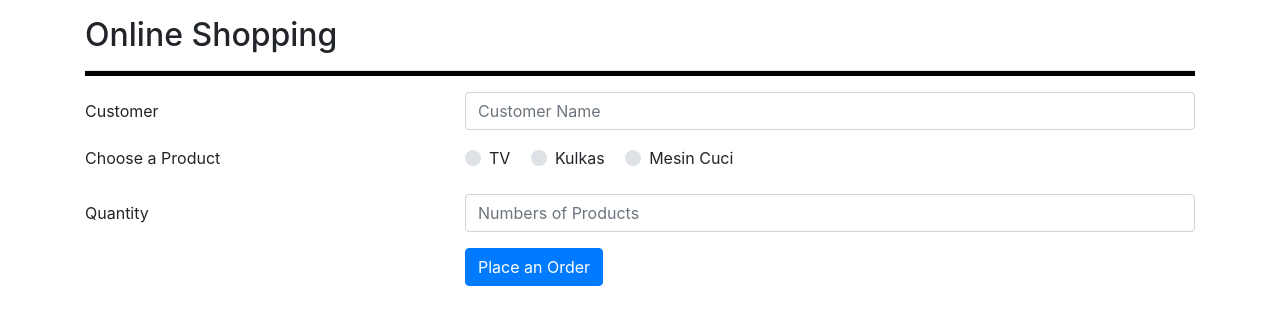
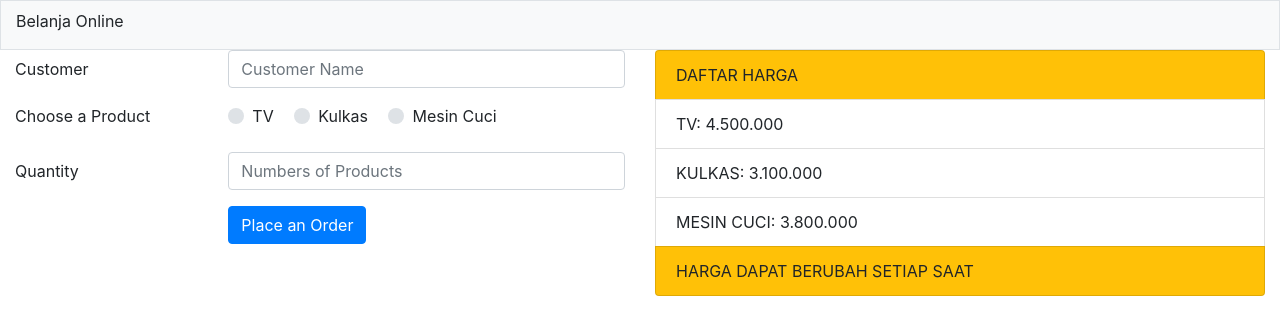
Before and after one commit to Web-Pro-STT-NF/web-pro-II-AdityaMufidMusyaffa-TI01, a PHP site: page /form_belanja.php in a window 1280 px wide. Shown: the top 335 px of the page. Run offline with PHP 8.4, Linux system fonts and the light colour scheme.

Commit message:
Add daftar harga with some bootstrap styling

```diff
--- a/praktikum_2/2_post/form_belanja.php
+++ b/praktikum_2/2_post/form_belanja.php
@@ -9,10 +9,17 @@
   <title>Form Belanja</title>
 </head>
 <body>
-<div class="container mt-3">
-<legend><h2>Online Shopping</h2></legend>
-<hr style="border-bottom: 5px solid black;">
+  <div class="container-fluid">
+    <div class="row">
+      <div class="col-12 bg-light pt-2 border border-2">
+        <p>Belanja Online</p>
+      </div>
+    </div>
+  </div>
 
+  <div class="container-fluid">
+    <div class="row">
+      <div class="col-6">
         <form action="" method="POST">
         <div class="form-group row">
           <label for="customer" class="col-4 col-form-label">Customer</label>
@@ -49,7 +56,20 @@
             </div>
           </div>
         </form>
+      </div>
 
+      <div class="col-6">
+        <ul class="list-group">
+          <li class="list-group-item bg-warning">DAFTAR HARGA</li>
+          <li class="list-group-item">TV: 4.500.000</li>
+          <li class="list-group-item">KULKAS: 3.100.000</li>
+          <li class="list-group-item">MESIN CUCI: 3.800.000</li>
+          <li class="list-group-item bg-warning">HARGA DAPAT BERUBAH SETIAP SAAT</li>
+        </ul>
+      </div>
+    </div>
+
+    <div class="mt-5">
       <?php if(isset($_POST['submit'])) :
           $customer = $_POST['customer'];
           $product = $_POST['product'];
@@ -73,5 +93,10 @@
         </table>
     <?php endif ?>
   </div>
+
+  </div>
+
+
+  <script src="https://cdnjs.cloudflare.com/ajax/libs/bootstrap/5.0.1/js/bootstrap.min.js" integrity="sha512-EKWWs1ZcA2ZY9lbLISPz8aGR2+L7JVYqBAYTq5AXgBkSjRSuQEGqWx8R1zAX16KdXPaCjOCaKE8MCpU0wcHlHA==" crossorigin="anonymous" referrerpolicy="no-referrer"></script>
 </body>
 </html>
```
Lines whose indentation alone changed are shown as unchanged.
